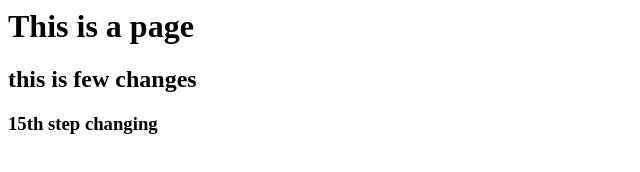
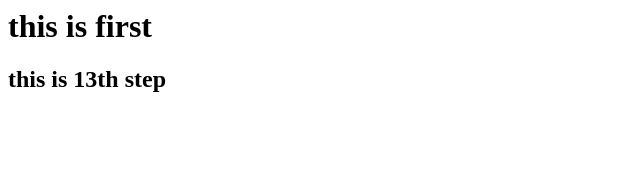
Before and after one commit to djagadeswar/git_practising, a plain HTML site: page index.html in a window 1280 px wide. Shown: the whole page, without its empty margins (0-640 px from the left). Drawn offline with Linux system fonts and the light colour scheme.

Commit message:
this is 20 step commit

```diff
--- a/index.html
+++ b/index.html
@@ -1,7 +1,6 @@
 <html>
 	<body>
-		<h1> This is a page </h1>
-		<h2> this is few changes </h2>
-		<h3> 15th step changing </h3>
-		</body>
+		<h1>this is first</h1>
+		<h2> this is 13th step</h2>
+	</body>
 </html>
```
